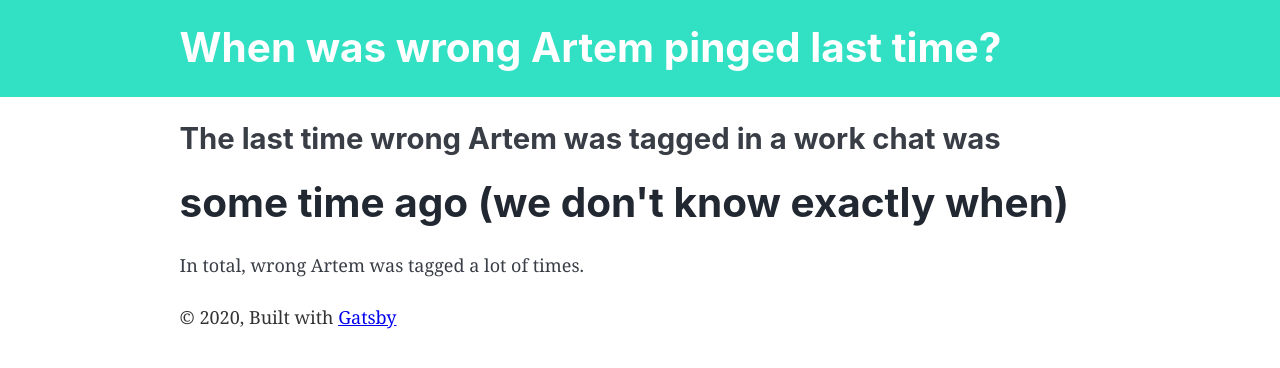
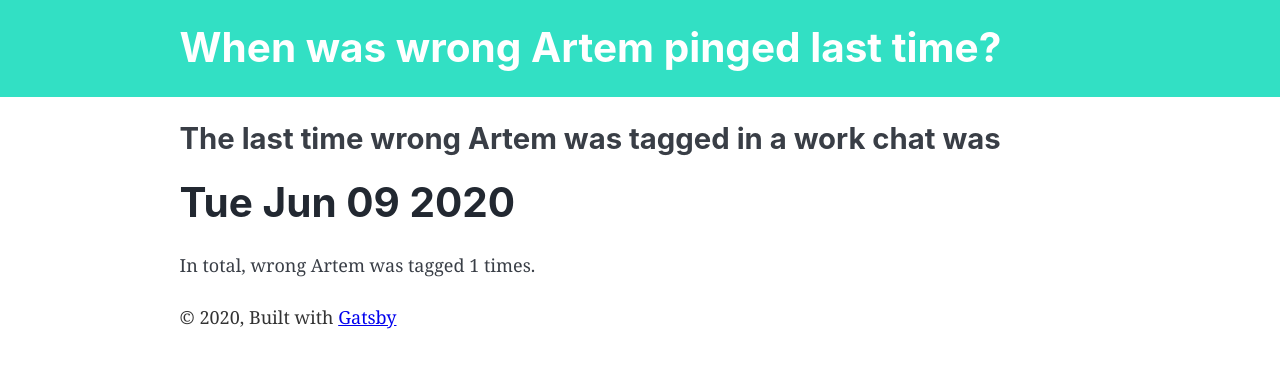
Before and after one commit to berrybell/wrongartem, a Gatsby site: page / in a window 1280 px wide. Built offline with nearby package versions, Linux system fonts and the light colour scheme; Gatsby itself is replaced by a stand-in of ours.

Commit message:
Display a sample date

```diff
--- /dev/null
+++ b/src/components/logs.js
@@ -0,0 +1,3 @@
+const now = new Date()
+
+export const logs = [now]
--- a/src/pages/index.js
+++ b/src/pages/index.js
@@ -3,16 +3,20 @@ import React from "react"
 import Layout from "../components/layout"
 import SEO from "../components/seo"
 
+import { logs } from "../components/logs"
+
 const IndexPage = () => {
-  const lastTime = null
+  const lastTime = logs[logs.length - 1]
   return (
     <Layout>
       <SEO title="Wrong Artem" />
       <h2>The last time wrong Artem was tagged in a work chat was</h2>
       <h1>
-        {lastTime ? lastTime : "some time ago (we don't know exactly when)"}
+        {lastTime
+          ? lastTime.toDateString()
+          : "some time ago (we don't know exactly when)"}
       </h1>
-      <p>In total, wrong Artem was tagged a lot of times.</p>
+      <p>In total, wrong Artem was tagged {logs.length} times.</p>
     </Layout>
   )
 }
```
